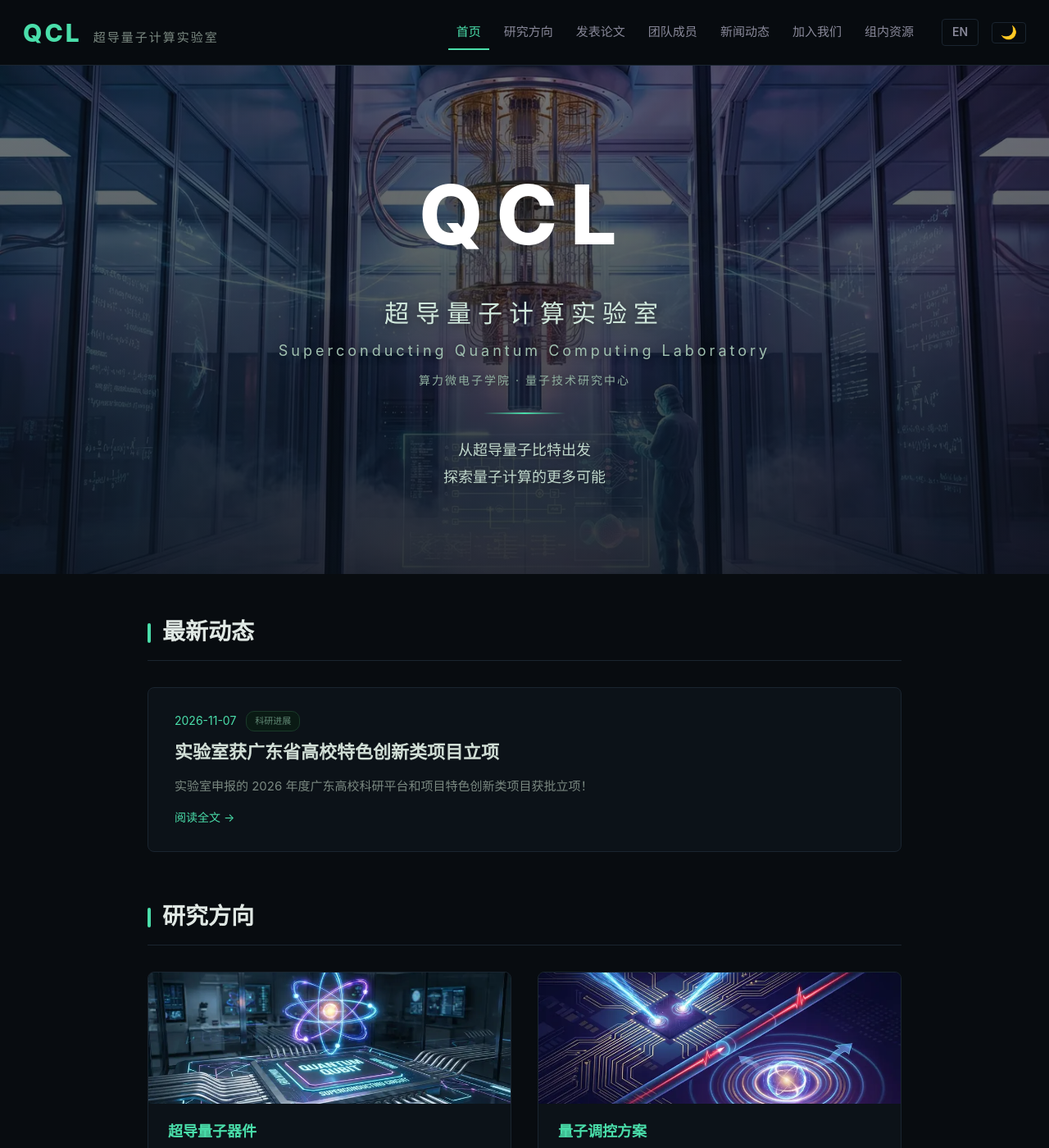
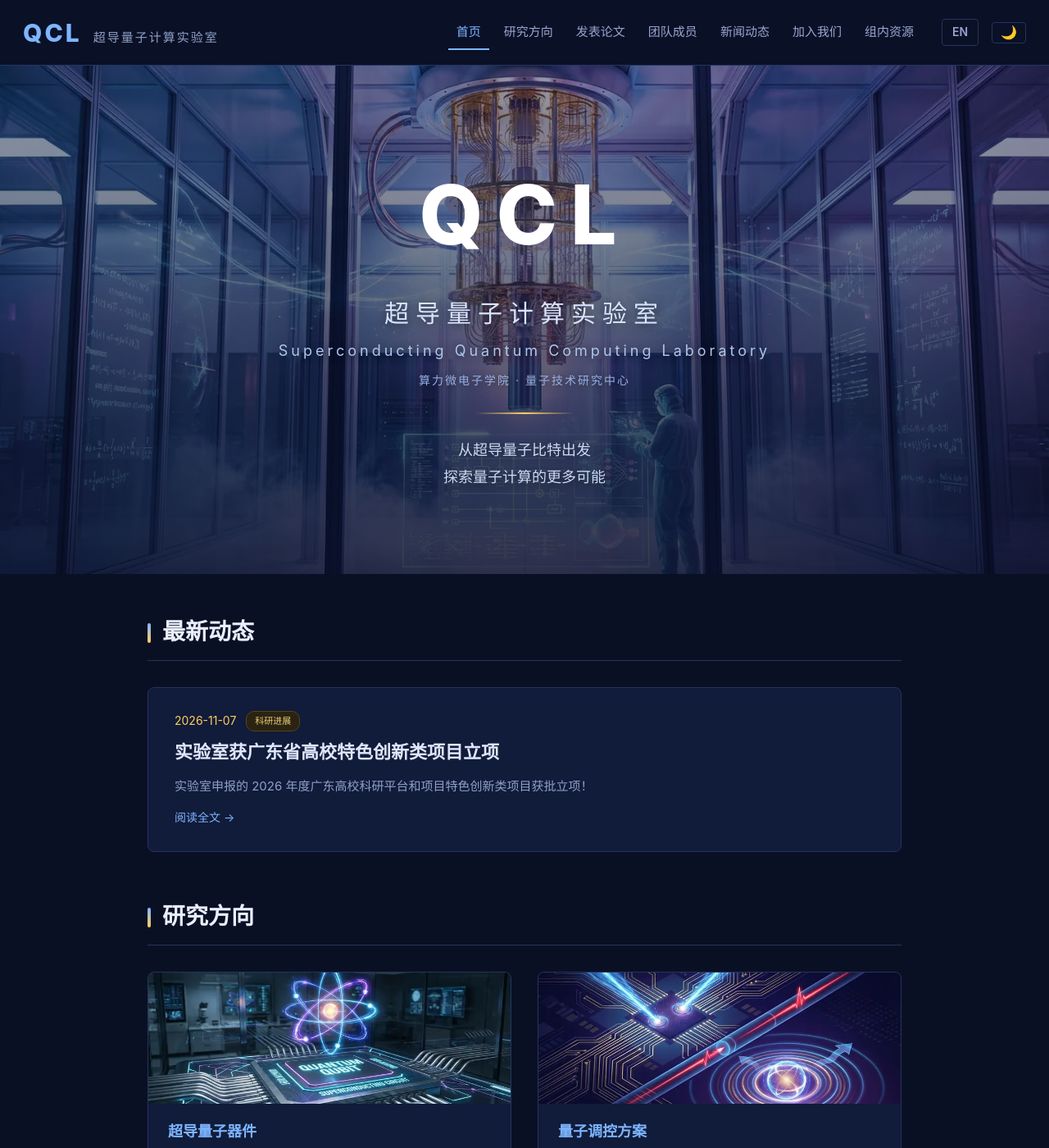
Before and after one commit to QCL-SUAT/qcl-suat.github.io, a Jekyll site: the page built from index.html, in a window 1280 px wide and 1400 px high. Shown: the whole window at 82% size. Built offline with Jekyll 4.4.1, drawn with Linux system fonts in a browser that asks for light colours.

Commit message:
样式: 全站配色由深灰绿×祖母绿改为深靛蓝×琥珀金（黄蓝双色，呼应 hero 背景图冰蓝实验室与金铜稀释制冷机自身的配色；背景换饱和靛蓝并加页首晨光渐变，hover 由压暗改为提亮，hero 遮罩减淡并染蓝，卡片悬停微浮起并尊重 prefers-reduced-motion；琥珀金只落在日期/标签/资助徽章/hero 分隔线/文字选区等成果时刻；24 组文字背景对比度实测过 WCAG AA 并记入 CSS 注释；浅色主题与加密资源页登录模板同步换色）

```diff
--- a/assets/css/main.css
+++ b/assets/css/main.css
@@ -1,65 +1,78 @@
-/* ===== QCL Dark Emerald Theme (default) ===== */
+/* ===== QCL Deep Indigo & Gold Theme (default) ===== */
+/* 黄蓝改版（2026-11-27）：蓝（结构与链接）＋琥珀金（成果时刻），呼应 hero 背景图
+   里冰蓝实验室与金铜色稀释制冷机自身的配色。全部文字/背景组合 WCAG AA 实测过，
+   数字见各行注释。 */
 
 :root {
-  --bg: #080c10;
-  --card-bg: #0c1218;
-  --border: #1a2530;
-  --border-hover: #2a4a3a;
-  --accent: #4adeaa;
-  --accent-hover: #3cc898;
-  --text: #c8d0d8;
-  /* 文字三级都要过 WCAG AA（正文 4.5:1）。改前实测：secondary #6a7a72 = 4.16:1、
-     dim #445(=#444455) = 2.06:1，都不达标；且 dim 提到达标后会亮过 secondary，
-     所以两级一起提，保住 dim < secondary 的层次。 */
-  --text-secondary: #7a8880;
-  --text-title: #d0ddd5;
-  --text-heading: #e0e8e4;
-  --text-dim: #757f8a;
-  --nav-bg: rgba(8, 12, 16, 0.95);
-  --nav-link: #889;
-  --tag-bg: #0a1a14;
-  --tag-color: #628a76;   /* 改前 #4a6a5a 对标签底色只有 2.99:1，现 4.63:1 */
-  --tag-border: #1a3a2a;
-  --code-bg: #1a2530;
-  --input-bg: #0a0e14;
-  --avatar-bg: #1a2530;
-  --avatar-border: #2a3a30;
+  --bg: #0a1024;
+  /* 页首一道极淡的「靛蓝晨光」，340px 内淡出——暗而不闷的关键 */
+  --bg-image: linear-gradient(180deg, #15204a 0%, #0a1024 340px);
+  --card-bg: #111b3a;
+  --border: #24345e;
+  --border-hover: #4d6cc2;
+  --accent: #7db5ff;       /* 对 bg 8.92:1、对卡底 7.99:1 */
+  --accent-hover: #a8cbff; /* 暗色主题 hover 提亮而非压暗，观感更亮堂 */
+  --accent-2: #ffcf5c;     /* 琥珀金：只落在日期/标签/徽章/分隔线等成果时刻；对卡底 11.54:1 */
+  --on-accent: #0a1024;
+  --on-accent-2: #241a05;
+  --text: #cdd7ee;
+  /* 文字三级都要过 WCAG AA（正文 4.5:1）。2026-11-27 改版实测：
+     text/卡底 11.72、secondary/卡底 6.45、dim/卡底 5.01，dim < secondary 层次保住。 */
+  --text-secondary: #8fa0c6;
+  --text-title: #dde6fa;
+  --text-heading: #e9effd;
+  --text-dim: #7e8bb2;
+  --nav-bg: rgba(10, 16, 36, 0.92);
+  --nav-link: #98a6cf;     /* 对 bg 7.81:1 */
+  --tag-bg: #2b2312;
+  --tag-color: #ecd07a;    /* 对 tag-bg 10.26:1 */
+  --tag-border: #55431a;
+  --code-bg: #182450;
+  --input-bg: #0b1230;
+  --avatar-bg: #182450;
+  --avatar-border: #32427a;
   --error-bg: #1a1014;
   --error-border: #3a1a2a;
   --error-color: #e06060;
-  --dropdown-shadow: rgba(0,0,0,0.4);
-  --hero-overlay-top: rgba(8,12,16,0.55);
-  --hero-overlay-bottom: rgba(8,12,16,0.82);
+  --dropdown-shadow: rgba(0, 0, 12, 0.5);
+  --card-lift-shadow: 0 10px 28px rgba(4, 8, 24, 0.45);
+  --hero-overlay-top: rgba(16, 24, 58, 0.42);
+  --hero-overlay-bottom: rgba(9, 13, 36, 0.80);
 }
 
-/* ===== Classic Academic White Theme ===== */
+/* ===== Classic Academic White Theme（蓝金浅色版） ===== */
 [data-theme="light"] {
   --bg: #ffffff;
-  --card-bg: #f7f8fa;
-  --border: #e0e4e8;
-  --border-hover: #b0c4b8;
-  --accent: #178050;   /* 链接色对白底 4.95:1、对卡底 4.65:1（改前 #1a8a5a = 4.35:1） */
-  --accent-hover: #14704a;
-  --text: #3a4048;
-  --text-secondary: #646f7a;   /* 4.81:1 on card-bg（改前 #6a7580 = 4.41:1） */
-  --text-title: #1a2030;
-  --text-heading: #0a1520;
-  --text-dim: #66717c;         /* 4.67:1 on card-bg（改前 #99a0a8 = 2.48:1） */
+  --bg-image: none;
+  --card-bg: #f5f7fd;
+  --border: #dfe5f3;
+  --border-hover: #a3b8ea;
+  --accent: #1c5bd1;      /* 链接色对白底 6.06:1、对卡底 5.66:1 */
+  --accent-hover: #16479f;
+  --accent-2: #8a5f00;    /* 对白底 5.65:1、对卡底 5.27:1 */
+  --on-accent: #ffffff;
+  --on-accent-2: #ffffff;
+  --text: #363e55;
+  --text-secondary: #5b6780;   /* 5.30:1 on card-bg */
+  --text-title: #141b33;
+  --text-heading: #0d1329;
+  --text-dim: #5d6880;         /* 5.22:1 on card-bg */
   --nav-bg: rgba(255, 255, 255, 0.95);
-  --nav-link: #555d68;
-  --tag-bg: #eef6f2;
-  --tag-color: #2a6a4a;
-  --tag-border: #c0dcd0;
-  --code-bg: #f0f2f5;
-  --input-bg: #f5f6f8;
-  --avatar-bg: #eef0f2;
-  --avatar-border: #d0d8dc;
+  --nav-link: #4a5573;
+  --tag-bg: #fbf1d2;
+  --tag-color: #7a5800;        /* 5.77:1 on tag-bg */
+  --tag-border: #e9d9a6;
+  --code-bg: #eef1fa;
+  --input-bg: #f5f7fc;
+  --avatar-bg: #e8edf9;
+  --avatar-border: #c9d5ee;
   --error-bg: #fef2f2;
   --error-border: #fca5a5;
   --error-color: #dc2626;
   --dropdown-shadow: rgba(0,0,0,0.1);
-  --hero-overlay-top: rgba(0,0,0,0.35);
-  --hero-overlay-bottom: rgba(0,0,0,0.6);
+  --card-lift-shadow: 0 10px 28px rgba(30, 40, 90, 0.12);
+  --hero-overlay-top: rgba(18, 28, 72, 0.32);
+  --hero-overlay-bottom: rgba(10, 16, 44, 0.58);
 }
 
 /* Theme transition */
@@ -73,6 +86,8 @@ body, .nav, .news-item, .research-card, .team-card, .paper-item,
 html { scroll-behavior: smooth; }
 body {
   background: var(--bg);
+  background-image: var(--bg-image);
+  background-repeat: no-repeat;
   color: var(--text);
   font-family: -apple-system, 'Segoe UI', Roboto, 'Helvetica Neue', sans-serif;
   /* 基准字号只作兜底：站内几乎所有元素都显式写 px，实测无任何可见元素依赖它。
@@ -88,13 +103,14 @@ body {
 main { flex: 1 0 auto; }
 .skip-link {
   position: absolute; top: -100%; left: 0;
-  background: var(--accent); color: #080c10;
+  background: var(--accent); color: var(--on-accent);
   padding: 8px 16px; z-index: 1000; font-size: 14px;
 }
 .skip-link:focus { top: 0; }
 a { color: var(--accent); text-decoration: none; transition: color 0.2s; }
 a:hover { color: var(--accent-hover); }
 img { max-width: 100%; height: auto; }
+::selection { background: var(--accent-2); color: var(--on-accent-2); }
 
 /* ===== Navigation ===== */
 .nav {
@@ -141,7 +157,7 @@ img { max-width: 100%; height: auto; }
   display: block; padding: 10px 20px;
   color: var(--nav-link); font-size: 14px;
 }
-.nav-dropdown a:hover { color: var(--accent); background: rgba(74,222,170,0.05); }
+.nav-dropdown a:hover { color: var(--accent); background: rgba(125,181,255,0.10); }
 
 /* Language toggle */
 .lang-toggle {
@@ -185,16 +201,16 @@ img { max-width: 100%; height: auto; }
 .hero-content { position: relative; z-index: 2; text-align: center; }
 .hero-title {
   font-size: 100px; font-weight: 800; color: #fff;
-  letter-spacing: 16px; text-shadow: 0 0 80px rgba(74,222,170,0.15);
+  letter-spacing: 16px; text-shadow: 0 0 80px rgba(125,181,255,0.32);
 }
-.hero-subtitle { font-size: 30px; color: #d0e8dc; margin-top: 16px; letter-spacing: 8px; font-weight: 300; text-shadow: 0 2px 12px rgba(0,0,0,0.5); }
-.hero-subtitle-en { font-size: 18px; color: #a0c0b0; margin-top: 8px; letter-spacing: 4px; text-shadow: 0 2px 8px rgba(0,0,0,0.5); }
-.hero-affiliation { font-size: 14px; color: #90b0a0; margin-top: 10px; letter-spacing: 2px; text-shadow: 0 2px 8px rgba(0,0,0,0.4); }
+.hero-subtitle { font-size: 30px; color: #d8e4ff; margin-top: 16px; letter-spacing: 8px; font-weight: 300; text-shadow: 0 2px 12px rgba(0,0,0,0.5); }
+.hero-subtitle-en { font-size: 18px; color: #aec6f0; margin-top: 8px; letter-spacing: 4px; text-shadow: 0 2px 8px rgba(0,0,0,0.5); }
+.hero-affiliation { font-size: 14px; color: #96b0e4; margin-top: 10px; letter-spacing: 2px; text-shadow: 0 2px 8px rgba(0,0,0,0.4); }
 .hero-divider {
-  width: 100px; height: 2px; margin: 28px auto;
-  background: linear-gradient(90deg, transparent, var(--accent), transparent);
+  width: 120px; height: 2px; margin: 28px auto;
+  background: linear-gradient(90deg, transparent, var(--accent-2), transparent);
 }
-.hero-desc { font-size: 18px; color: #c0d8cc; max-width: 520px; margin: 0 auto; line-height: 1.8; text-shadow: 0 2px 8px rgba(0,0,0,0.4); }
+.hero-desc { font-size: 18px; color: #cbd9f5; max-width: 520px; margin: 0 auto; line-height: 1.8; text-shadow: 0 2px 8px rgba(0,0,0,0.4); }
 
 /* ===== Container & Sections ===== */
 .container { max-width: 1000px; margin: 0 auto; padding: 48px 40px; }
@@ -206,8 +222,8 @@ img { max-width: 100%; height: auto; }
 }
 .section-title::before {
   content: ''; display: inline-block; width: 4px; height: 24px;
-  background: var(--accent); margin-right: 14px;
-  vertical-align: middle; border-radius: 2px;
+  background: linear-gradient(180deg, var(--accent) 0%, var(--accent-2) 100%);
+  margin-right: 14px; vertical-align: middle; border-radius: 2px;
 }
 .page-title { font-size: 36px; font-weight: 700; color: var(--text-heading); margin-bottom: 12px; }
 .page-subtitle { font-size: 16px; color: var(--text-secondary); margin-bottom: 48px; }
@@ -216,11 +232,15 @@ img { max-width: 100%; height: auto; }
 .news-list { display: flex; flex-direction: column; gap: 24px; }
 .news-item {
   background: var(--card-bg); border: 1px solid var(--border);
-  border-radius: 8px; padding: 28px 32px; transition: border-color 0.2s;
+  border-radius: 8px; padding: 28px 32px;
+  transition: border-color 0.2s, transform 0.2s, box-shadow 0.2s;
 }
-.news-item:hover { border-color: var(--border-hover); }
+.news-item:hover {
+  border-color: var(--border-hover);
+  transform: translateY(-2px); box-shadow: var(--card-lift-shadow);
+}
 .news-meta { display: flex; align-items: center; gap: 12px; margin-bottom: 10px; }
-.news-date { font-size: 14px; color: var(--accent); }
+.news-date { font-size: 14px; color: var(--accent-2); }
 .news-tag {
   font-size: 11px; color: var(--tag-color); background: var(--tag-bg);
   padding: 3px 10px; border-radius: 10px; border: 1px solid var(--tag-border);
@@ -235,10 +255,14 @@ img { max-width: 100%; height: auto; }
 .research-grid { display: grid; grid-template-columns: 1fr 1fr; gap: 32px; margin-bottom: 48px; }
 .research-card {
   background: var(--card-bg); border: 1px solid var(--border);
-  border-radius: 8px; overflow: hidden; transition: border-color 0.2s;
+  border-radius: 8px; overflow: hidden;
+  transition: border-color 0.2s, transform 0.2s, box-shadow 0.2s;
   text-decoration: none; display: block;
 }
-.research-card:hover { border-color: var(--border-hover); }
+.research-card:hover {
+  border-color: var(--border-hover);
+  transform: translateY(-2px); box-shadow: var(--card-lift-shadow);
+}
 .research-card-img { width: 100%; height: 160px; overflow: hidden; }
 .research-card-img img { width: 100%; height: 100%; object-fit: cover; transition: transform 0.3s; }
 .research-card:hover .research-card-img img { transform: scale(1.05); }
@@ -258,8 +282,8 @@ img { max-width: 100%; height: auto; }
   flex-wrap: wrap; gap: 8px; margin-bottom: 14px;
 }
 .funding-badge {
-  display: inline-block; font-size: 13px; color: var(--accent);
-  border: 1px solid var(--accent); border-radius: 999px;
+  display: inline-block; font-size: 13px; color: var(--accent-2);
+  border: 1px solid var(--accent-2); border-radius: 999px;
   padding: 3px 12px;
 }
 .funding-number { font-size: 14px; color: var(--text-secondary); font-variant-numeric: tabular-nums; }
@@ -284,9 +308,13 @@ img { max-width: 100%; height: auto; }
 .paper-list { display: flex; flex-direction: column; gap: 12px; }
 .paper-item {
   background: var(--card-bg); border: 1px solid var(--border);
-  border-radius: 6px; padding: 16px 20px; transition: border-color 0.2s;
+  border-radius: 6px; padding: 16px 20px;
+  transition: border-color 0.2s, transform 0.2s, box-shadow 0.2s;
 }
-.paper-item:hover { border-color: var(--border-hover); }
+.paper-item:hover {
+  border-color: var(--border-hover);
+  transform: translateY(-1px); box-shadow: var(--card-lift-shadow);
+}
 .paper-title { font-size: 15px; font-weight: 600; color: var(--text-title); margin-bottom: 6px; line-height: 1.4; }
 .paper-meta { font-size: 13px; color: var(--text-secondary); }
 .paper-meta .journal { color: var(--accent); }
@@ -308,9 +336,13 @@ img { max-width: 100%; height: auto; }
 .team-card {
   background: var(--card-bg); border: 1px solid var(--border);
   border-radius: 8px; padding: 24px; text-align: center;
-  transition: border-color 0.2s; text-decoration: none; display: block;
+  transition: border-color 0.2s, transform 0.2s, box-shadow 0.2s;
+  text-decoration: none; display: block;
 }
-.team-card:hover { border-color: var(--border-hover); }
+.team-card:hover {
+  border-color: var(--border-hover);
+  transform: translateY(-2px); box-shadow: var(--card-lift-shadow);
+}
 .team-avatar {
   width: 110px; height: 110px; border-radius: 50%; background: var(--avatar-bg);
   margin: 0 auto 16px; display: flex; align-items: center; justify-content: center;
@@ -358,7 +390,7 @@ img { max-width: 100%; height: auto; }
 }
 .join-contact h3 { font-size: 20px; color: var(--text-heading); margin-bottom: 16px; }
 .join-contact p { font-size: 14px; color: var(--text-secondary); line-height: 1.8; }
-.join-highlight { font-size: 15px; color: var(--accent); margin-bottom: 20px; font-weight: 600; }
+.join-highlight { font-size: 15px; color: var(--accent-2); margin-bottom: 20px; font-weight: 600; }
 
 /* ===== Footer ===== */
 .footer {
@@ -464,3 +496,12 @@ img { max-width: 100%; height: auto; }
 @media (min-width: 601px) and (max-width: 768px) {
   .research-grid, .team-grid { grid-template-columns: repeat(2, 1fr); }
 }
+
+/* 动效尊重系统偏好：用户要求减少动效时，收掉全部过渡与平滑滚动 */
+@media (prefers-reduced-motion: reduce) {
+  *, *::before, *::after {
+    transition-duration: 0.01ms !important;
+    animation-duration: 0.01ms !important;
+  }
+  html { scroll-behavior: auto; }
+}
--- a/scripts/encrypt-multi-user.js
+++ b/scripts/encrypt-multi-user.js
@@ -94,8 +94,8 @@ const result = spawnSync(staticryptBin, [
     '--template-button', '登 录',
     '--template-error', '用户名或密码错误，请重试',
     '--template-remember', '记住登录状态',
-    '--template-color-primary', '#4adeaa',
-    '--template-color-secondary', '#080c10'
+    '--template-color-primary', '#7db5ff',
+    '--template-color-secondary', '#0a1024'
 ], {
     stdio: 'inherit',
     cwd: PROJECT_DIR,
```
